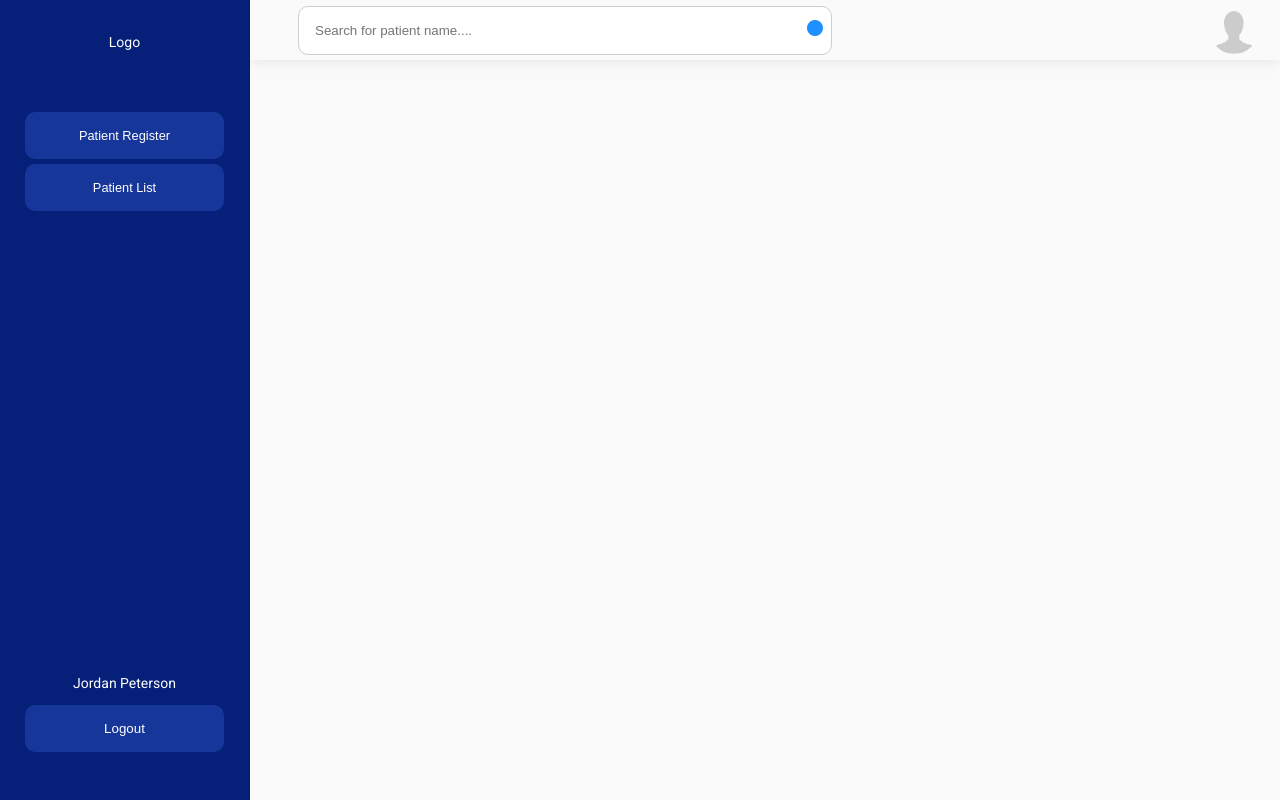
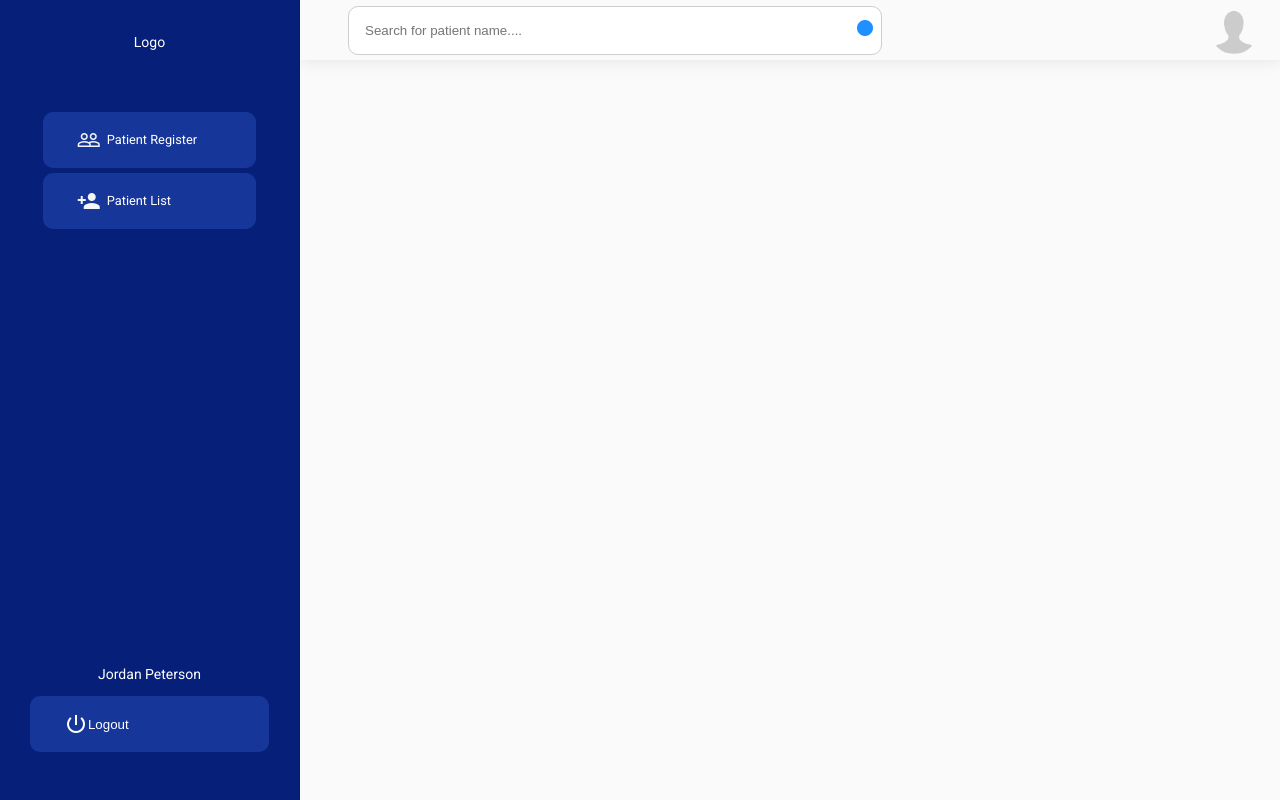
Before and after one commit to acquahsamuel/lawpavilion-angular, an Angular app: page /dashboard in a window 1280 px wide. Built offline with nearby package versions, Linux system fonts and the light colour scheme.

Commit message:
refactoring

```diff
--- a/src/app/modules/dashboard/dashboard.component.html
+++ b/src/app/modules/dashboard/dashboard.component.html
@@ -5,20 +5,23 @@
         <p>Logo</p>
 
         <nav class="navigation">
-          <button class="btn btn-blue-light">
-            <a routerLink="patient-details"> Patient Register </a>
-          </button>
-          <button class="btn btn-blue-light">
-            <a routerLink="register-patient"> Patient List </a>
-          </button>
+          <a class="btn btn-blue-light" routerLink="patient-details">
+            Patient Register
+            <mat-icon>people_outline </mat-icon>
+          </a>
+          <a class="btn btn-blue-light" routerLink="register-patient">
+            Patient List
+            <mat-icon>person_add</mat-icon>
+          </a>
         </nav>
       </div>
 
-
       <div class="footer">
         <p class="username-tag">Jordan Peterson</p>
-        <!-- <hr /> -->
-        <button (click)="logout()" class="btn btn-blue-light">Logout</button>
+        <button (click)="logout()" class="btn btn-blue-light">
+          <mat-icon> power_settings_new </mat-icon>
+          Logout
+        </button>
       </div>
     </div>
   </mat-drawer>
--- a/src/app/modules/dashboard/dashboard.component.scss
+++ b/src/app/modules/dashboard/dashboard.component.scss
@@ -5,7 +5,7 @@
 }
 
 .dashboard-sidenav {
-  width: 250px;
+  width: 300px;
   background: #06207a;
   color: #fff;
 }
@@ -14,7 +14,6 @@
   height: 100vh;
   display: flex;
   flex-direction: column;
-  // align-items: center;
   justify-content: space-between;
   box-sizing: border-box;
 }
@@ -24,7 +23,6 @@
   flex-direction: column;
   justify-content: center;
   align-items: center;
-  // width: 100%;
   margin-top: 2rem;
 }
 
@@ -40,12 +38,27 @@
   margin-bottom: 5px;
 }
 
-.navigation .btn a {
-  display: inline-block;
-  width: 100%;
+.navigation .btn-blue-light {
+  width: 50%;
   text-decoration: none;
-  color: white;
   font-size: 0.8rem;
+  display: flex;
+  align-items: center;
+
+  mat-icon {
+    order: -1;
+    color: whitesmoke;
+    margin-right: 6px;
+  }
+}
+
+.btn-blue-light {
+  display: flex;
+  align-items: center;
+
+  mat-icon {
+    margin-left: 2px;
+  }
 }
 
 .logo-image {
@@ -64,8 +77,6 @@
   justify-content: space-between;
   height: 60px;
   box-shadow: rgba(17, 17, 26, 0.1) 0px 0px 16px;
-  // border: 1px  solid black;
-  // margin-bottom: 2rem;
 }
 
 .form-input {
--- a/src/app/modules/dashboard/pages/your-posts/your-posts.component.scss
+++ /dev/null
@@ -1,31 +0,0 @@
-.container {
-  width: 71.25rem;
-  margin: 0 auto;
-
-
-}
-
-.card {
-  border: 1px solid rgb(218, 212, 212);
-  border-radius: 0.8rem;
-  margin-top: 0.7rem;
-  padding: 0.4rem;
-  margin: 1rem;
-}
-
-.card-body {
-  overflow: hidden;
-}
-
-.btn {
-  border: none;
-  padding: 0.8rem 1.2rem;
-
-  color: white;
-  margin-top: 0.5rem;
-  border-radius: 0.8rem;
-}
-
-.btn-default {
-  background-color: rgb(15, 12, 12);
-}
```
Also changed, not shown: src/app/modules/dashboard/pages/your-posts/your-posts.component.html (deleted, +0 -38 lines), src/app/modules/dashboard/pages/your-posts/your-posts.component.ts (deleted, +0 -15 lines), 1 other file (tests, documents, lock files or other folders).
